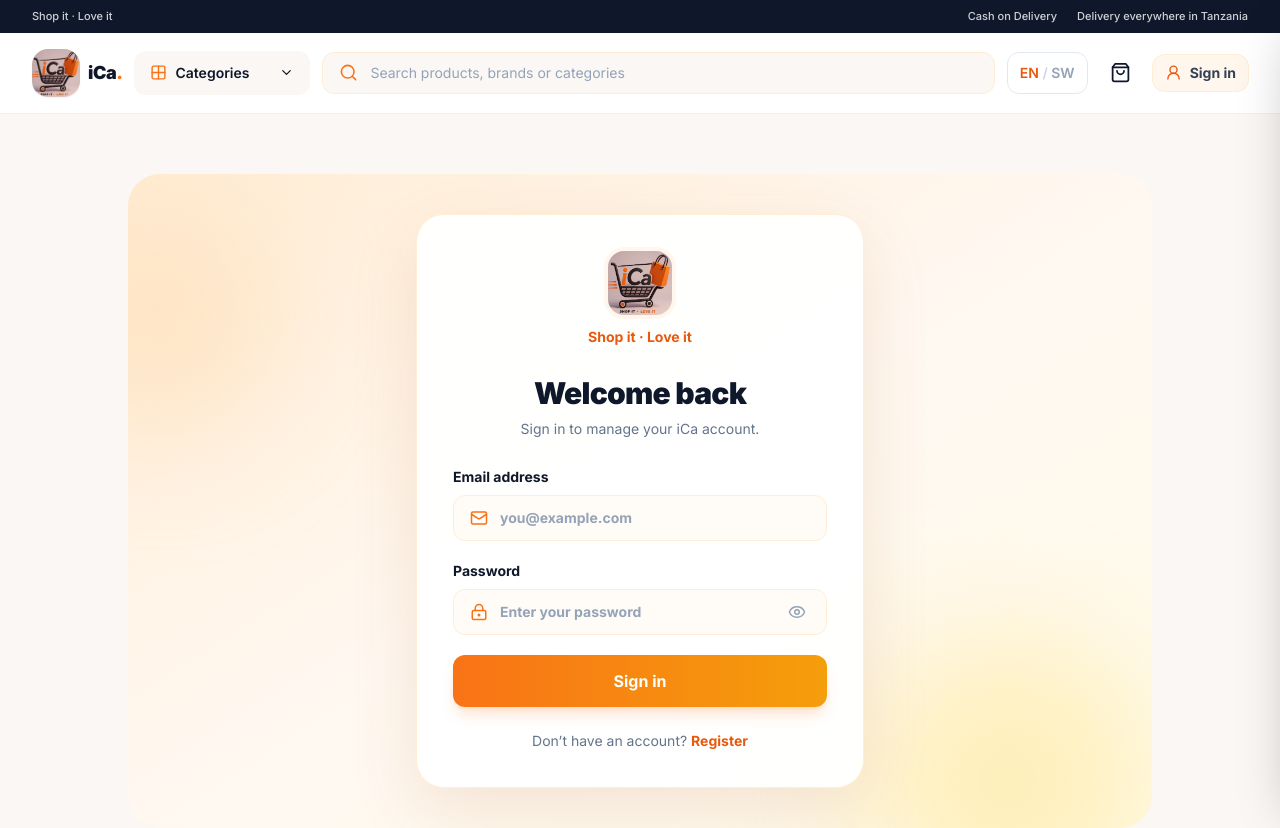
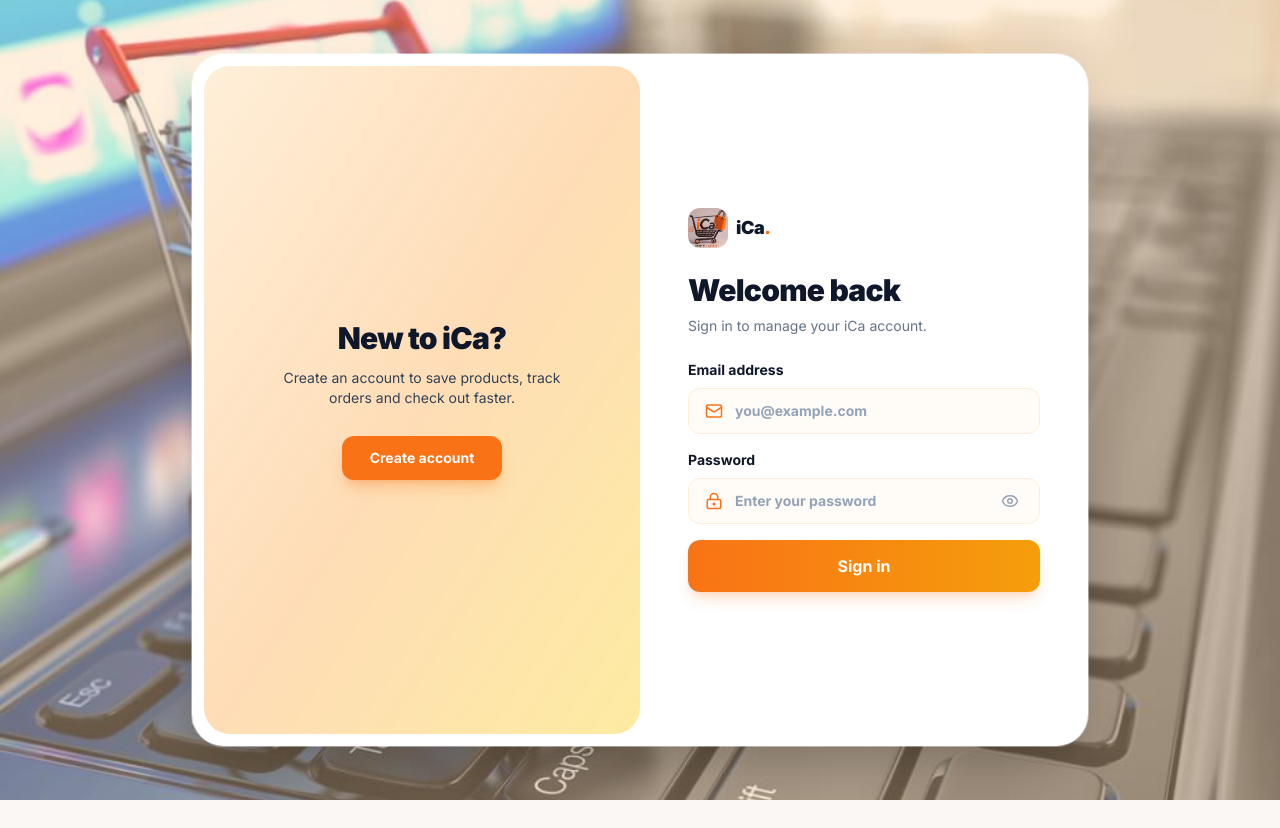
Before and after one commit to TinoJp/IcaShop, a React (Vite) app: page /login in a window 1280 px wide. Shown: the top 828 px of the page. After the commit the page ends 800 px from the top, so only its background shows below. Built offline with nearby package versions, Linux system fonts and the light colour scheme; no server answers; the database is empty.

Commit message:
login page

```diff
--- a/src/App.tsx
+++ b/src/App.tsx
@@ -41,11 +41,10 @@ import { SavedPage } from '@/pages/SavedPage';
 import { Footer } from '@/pages/Footer';
 import { AboutPage } from '@/pages/AboutPage';
 import { type AuthMode, type AuthPageProps } from '@/pages/useAuthForm';
-import { LoginPage } from '@/pages/LoginPage';
+import { AuthPage } from '@/pages/AuthPage';
 import { HomePage } from '@/pages/HomePage';
 import { ProductDetailPage } from '@/pages/ProductDetailPage';
 import { ProductListingPage } from '@/pages/ProductListingPage';
-import { RegisterPage } from '@/pages/RegisterPage';
 import type { Category, Product, Profile, OrderRow } from '@/types';
 
 // The admin area is only downloaded when an admin opens /admin.
@@ -678,13 +677,26 @@ function AppContent() {
 
       <Route path="/orders" element={<Navigate to="/account/orders" replace />} />
 
+      {/* Login and Register share ONE AuthPage (same key) so the panel can slide between them. */}
       <Route
         path="/login"
-        element={waiting ? null : user ? <Navigate to={from ?? '/'} replace /> : <LoginPage {...authPageProps('login')} />}
+        element={
+          waiting ? null : user ? (
+            <Navigate to={from ?? '/'} replace />
+          ) : (
+            <AuthPage key="auth" {...authPageProps('login')} />
+          )
+        }
       />
       <Route
         path="/register"
-        element={waiting ? null : user ? <Navigate to={from ?? '/account'} replace /> : <RegisterPage {...authPageProps('register')} />}
+        element={
+          waiting ? null : user ? (
+            <Navigate to={from ?? '/account'} replace />
+          ) : (
+            <AuthPage key="auth" {...authPageProps('register')} />
+          )
+        }
       />
       <Route
         path="/account"
@@ -710,6 +722,17 @@ function AppContent() {
       <Route path="*" element={<NotFound lang={lang} />} />
     </Routes>
   );
+
+  // Login / Register is a full-screen page with its own background,
+  // so it is shown without the storefront header, sidebar and footer.
+  if (pathname === '/login' || pathname === '/register') {
+    return (
+      <>
+        <ScrollToTop />
+        {routes}
+      </>
+    );
+  }
 
   // The admin area has its own layout (sidebar + top bar), separate from the storefront.
   if (pathname.startsWith('/admin')) {
--- /dev/null
+++ b/src/pages/AuthPage.tsx
@@ -0,0 +1,210 @@
+import { Link } from 'react-router-dom';
+import { EmailField, PasswordField, SubmitButton } from '@/pages/AuthShared';
+import { useAuthForm, type AuthPageProps } from '@/pages/useAuthForm';
+
+/**
+ * One page for both /login and /register.
+ *
+ * Structure:
+ *   page (background image + dark tint)
+ *   └─ big card (rounded, overflow-hidden)
+ *      ├─ register pane  (left half)
+ *      ├─ login pane     (right half)
+ *      └─ sliding panel  (covers whichever half is NOT active)
+ *
+ * The active pane is visible; the other one fades to opacity-0 and is hidden
+ * from keyboard / screen readers. The sliding panel moves to the hidden side.
+ */
+export function AuthPage(props: AuthPageProps) {
+  const isRegister = props.mode === 'register';
+
+  // Two separate form states, so an error or a typed password in one form
+  // never leaks into the other.
+  const loginForm = useAuthForm({ ...props, mode: 'login' });
+  const registerForm = useAuthForm({ ...props, mode: 'register' });
+
+  const paneBase =
+    'row-start-1 flex flex-col justify-center px-7 py-10 sm:px-12 ' +
+    'transition-[opacity,visibility] duration-500 ease-out motion-reduce:transition-none';
+  const visible = 'opacity-100 visible';
+  const hidden = 'opacity-0 invisible pointer-events-none';
+
+  return (
+    <div
+      className="relative flex min-h-screen items-center justify-center px-4 py-10"
+      style={{
+        backgroundImage: "url('/auth-bg.jpg')",
+        backgroundSize: 'cover',
+        backgroundPosition: 'center',
+      }}
+    >
+      {/* light orange tint over the photo */}
+      <div className="absolute inset-0 bg-orange-200/40" aria-hidden="true" />
+
+      {/* ─────────── THE BIG DIV ─────────── */}
+      <div className="relative grid w-full max-w-4xl overflow-hidden rounded-[32px] bg-white shadow-2xl ring-1 ring-white/40 md:grid-cols-2">
+        {/* ── Register pane (left) ── */}
+        <section
+          aria-hidden={!isRegister}
+          aria-label="Register"
+          className={`${paneBase} col-start-1 ${isRegister ? visible : hidden}`}
+        >
+          <Brand />
+          <h2 className="mt-6 text-3xl font-black tracking-tight text-slate-900">Create your account</h2>
+          <p className="mt-2 text-sm text-slate-500">It only takes a minute to get started.</p>
+
+          <form
+            onSubmit={(event) => void registerForm.submit(event, 'register')}
+            className="mt-6 space-y-4"
+          >
+            <label className="block text-sm font-bold">
+              Full name
+              <input
+                value={registerForm.fullName}
+                onChange={(event) => registerForm.setFullName(event.target.value)}
+                required
+                className="auth-input"
+              />
+            </label>
+            <label className="block text-sm font-bold">
+              Phone number
+              <input
+                type="tel"
+                value={registerForm.phone}
+                onChange={(event) => registerForm.setPhone(event.target.value)}
+                placeholder="e.g. 0712 345 678"
+                required
+                pattern="^[0-9+ ()-]{10,16}$"
+                title="Use a Tanzanian mobile number, such as 0712 345 678"
+                className="auth-input"
+              />
+            </label>
+            <EmailField value={registerForm.email} onChange={registerForm.setEmail} />
+            <PasswordField value={registerForm.password} onChange={registerForm.setPassword} signup />
+            <SubmitButton submitting={registerForm.submitting} label="Create account" />
+            {registerForm.formError && (
+              <p className="text-sm font-semibold text-red-600">{registerForm.formError}</p>
+            )}
+          </form>
+
+          {/* mobile only: the sliding panel is hidden on small screens */}
+          <p className="mt-6 text-center text-sm text-slate-500 md:hidden">
+            Already have an account?{' '}
+            <button
+              type="button"
+              onClick={() => props.onModeChange('login')}
+              className="font-bold text-orange-600 hover:text-orange-700"
+            >
+              Sign in
+            </button>
+          </p>
+        </section>
+
+        {/* ── Login pane (right) ── */}
+        <section
+          aria-hidden={isRegister}
+          aria-label="Sign in"
+          className={`${paneBase} col-start-1 md:col-start-2 ${isRegister ? hidden : visible}`}
+        >
+          <Brand />
+          <h2 className="mt-6 text-3xl font-black tracking-tight text-slate-900">Welcome back</h2>
+          <p className="mt-2 text-sm text-slate-500">Sign in to manage your iCa account.</p>
+
+          <form
+            onSubmit={(event) => void loginForm.submit(event, 'login')}
+            className="mt-6 space-y-4"
+          >
+            <EmailField value={loginForm.email} onChange={loginForm.setEmail} />
+            <PasswordField value={loginForm.password} onChange={loginForm.setPassword} />
+            <SubmitButton submitting={loginForm.submitting} label="Sign in" />
+            {loginForm.formError && (
+              <p className="text-sm font-semibold text-red-600">{loginForm.formError}</p>
+            )}
+          </form>
+
+          <p className="mt-6 text-center text-sm text-slate-500 md:hidden">
+            Don’t have an account?{' '}
+            <button
+              type="button"
+              onClick={() => props.onModeChange('register')}
+              className="font-bold text-orange-600 hover:text-orange-700"
+            >
+              Register
+            </button>
+          </p>
+        </section>
+
+        {/* ── Sliding panel (desktop only) ──
+            Sits on the half that is currently hidden, inset from the card edge with rounded corners.
+            Login active    -> panel on the LEFT  (covers register)
+            Register active -> panel on the RIGHT (covers login)   */}
+        <div
+          className={`absolute inset-y-3 left-3 z-10 hidden w-[calc(50%-0.75rem)] overflow-hidden rounded-[26px] bg-gradient-to-br from-orange-100/90 via-orange-200/85 to-amber-200/80 text-slate-900 backdrop-blur-md transition-transform duration-500 ease-in-out motion-reduce:transition-none md:block ${
+            isRegister ? 'translate-x-full' : 'translate-x-0'
+          }`}
+        >
+          <div className="grid h-full">
+            <PanelMessage
+              active={!isRegister}
+              title="New to iCa?"
+              text="Create an account to save products, track orders and check out faster."
+              action="Create account"
+              onClick={() => props.onModeChange('register')}
+            />
+            <PanelMessage
+              active={isRegister}
+              title="Already have an account?"
+              text="Sign in to see your orders, saved items and notifications."
+              action="Sign in"
+              onClick={() => props.onModeChange('login')}
+            />
+          </div>
+        </div>
+      </div>
+    </div>
+  );
+}
+
+function Brand() {
+  return (
+    <Link to="/" className="flex w-fit items-center gap-2" aria-label="Back to iCa home">
+      <img src="/logo.jpeg" alt="" className="h-10 w-10 rounded-xl object-cover" />
+      <span className="text-lg font-black tracking-tight">
+        iCa<span className="text-orange-500">.</span>
+      </span>
+    </Link>
+  );
+}
+
+function PanelMessage({
+  active,
+  title,
+  text,
+  action,
+  onClick,
+}: {
+  active: boolean;
+  title: string;
+  text: string;
+  action: string;
+  onClick: () => void;
+}) {
+  return (
+    <div
+      aria-hidden={!active}
+      className={`col-start-1 row-start-1 flex flex-col items-center justify-center px-10 text-center transition-[opacity,visibility] duration-500 motion-reduce:transition-none ${
+        active ? 'opacity-100 visible' : 'opacity-0 invisible pointer-events-none'
+      }`}
+    >
+      <h3 className="text-3xl font-black tracking-tight">{title}</h3>
+      <p className="mt-3 max-w-xs text-sm text-slate-700">{text}</p>
+      <button
+        type="button"
+        onClick={onClick}
+        className="mt-7 rounded-xl bg-orange-500 px-7 py-3 text-sm font-bold text-white shadow-lg shadow-orange-500/30 transition hover:bg-orange-600 focus-visible:outline-none focus-visible:ring-4 focus-visible:ring-orange-300"
+      >
+        {action}
+      </button>
+    </div>
+  );
+}
```
Also changed, not shown: public/auth-bg.jpg (added).
